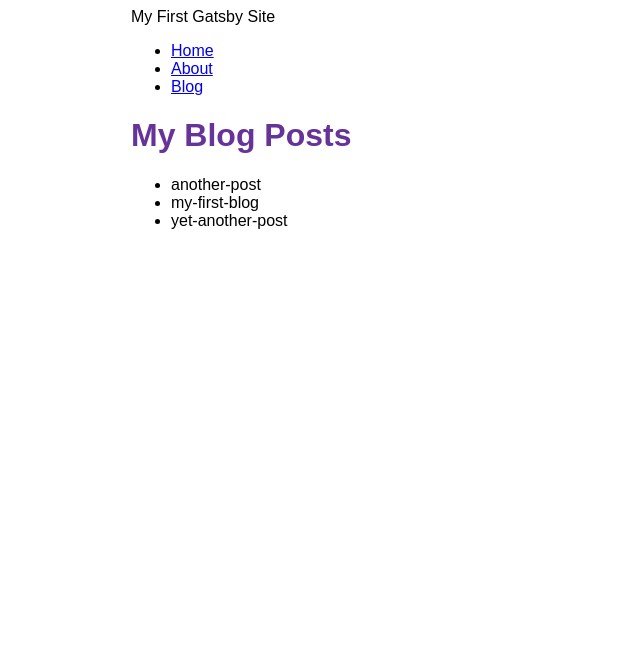
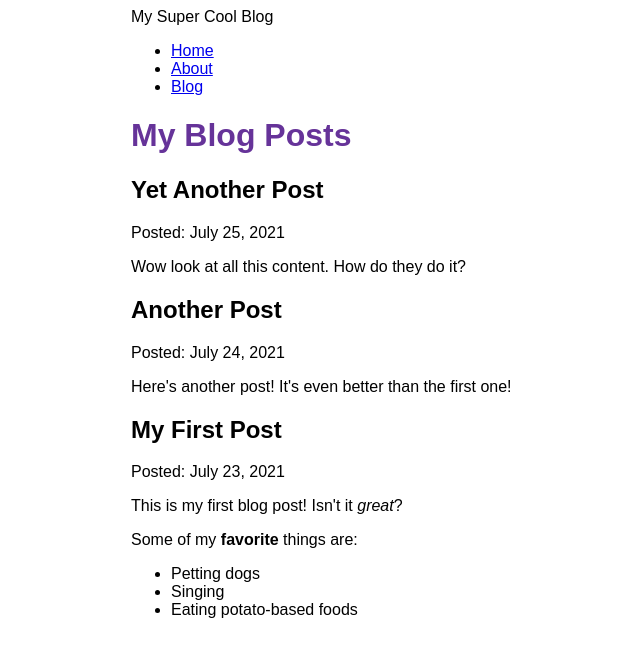
Before and after one commit to lunky84/my-first-gatsby-site, a Gatsby site: page /blog in a window 1280 px wide. Shown: the whole page, without its empty margins (259-899 px from the left). Built offline with nearby package versions, Linux system fonts and the light colour scheme; Gatsby itself is replaced by a stand-in of ours.

Commit message:
Finished Gatsby Tutorial Part 5

```diff
--- a/blog/another-post.mdx
+++ b/blog/another-post.mdx
@@ -0,0 +1,6 @@
+---
+title: "Another Post"
+date: "2021-07-24"
+---
+
+Here's another post! It's even better than the first one!
--- a/blog/my-first-blog.mdx
+++ b/blog/my-first-blog.mdx
@@ -0,0 +1,12 @@
+---
+title: "My First Post"
+date: "2021-07-23"
+---
+
+This is my first blog post! Isn't it *great*?
+
+Some of my **favorite** things are:
+
+* Petting dogs
+* Singing
+* Eating potato-based foods
--- a/blog/yet-another-post.mdx
+++ b/blog/yet-another-post.mdx
@@ -0,0 +1,6 @@
+---
+title: "Yet Another Post"
+date: "2021-07-25"
+---
+
+Wow look at all this content. How do they do it?
--- a/gatsby-config.js
+++ b/gatsby-config.js
@@ -1,16 +1,17 @@
 module.exports = {
   siteMetadata: {
-    title: "My First Gatsby Site",
+    title: "My Super Cool Blog",
   },
   plugins: [
     "gatsby-plugin-image",
     "gatsby-plugin-sharp",
     {
-      resolve: "gatsby-source-filesystem",
+      resolve: `gatsby-source-filesystem`,
       options: {
         name: `blog`,
-        path: `${__dirname}/blog`,
-      }
+        path: `${__dirname}/blog/`,
+      },
     },
+    "gatsby-plugin-mdx",
   ],
 };
--- a/package.json
+++ b/package.json
@@ -14,8 +14,11 @@
     "clean": "gatsby clean"
   },
   "dependencies": {
+    "@mdx-js/mdx": "^1.6.22",
+    "@mdx-js/react": "^1.6.22",
     "gatsby": "^4.7.1",
     "gatsby-plugin-image": "^2.7.0",
+    "gatsby-plugin-mdx": "^3.7.1",
     "gatsby-plugin-sharp": "^4.7.0",
     "gatsby-source-filesystem": "^4.7.0",
     "react": "^17.0.1",
--- a/src/pages/blog.js
+++ b/src/pages/blog.js
@@ -1,31 +1,38 @@
 import * as React from 'react'
 import { graphql } from 'gatsby'
+import { MDXRenderer } from 'gatsby-plugin-mdx'
 import Layout from '../components/layout'
 
 const BlogPage = ({ data }) => {
   return (
     <Layout pageTitle="My Blog Posts">
-      <ul>
       {
-        data.allFile.nodes.map(node => (
-          <li key={node.name}>
-            {node.name}
-          </li>
+        data.allMdx.nodes.map((node) => (
+          <article key={node.id}>
+            <h2>{node.frontmatter.title}</h2>
+            <p>Posted: {node.frontmatter.date}</p>
+            <MDXRenderer>
+              {node.body}
+            </MDXRenderer>
+          </article>
         ))
       }
-      </ul>
     </Layout>
   )
 }
 
 export const query = graphql`
   query {
-    allFile {
+    allMdx(sort: {fields: frontmatter___date, order: DESC}) {
       nodes {
-        name
+        frontmatter {
+          date(formatString: "MMMM D, YYYY")
+          title
+        }
+        id
+        body
       }
     }
   }
 `
-
 export default BlogPage
```
Also changed, not shown: 1 other file.
